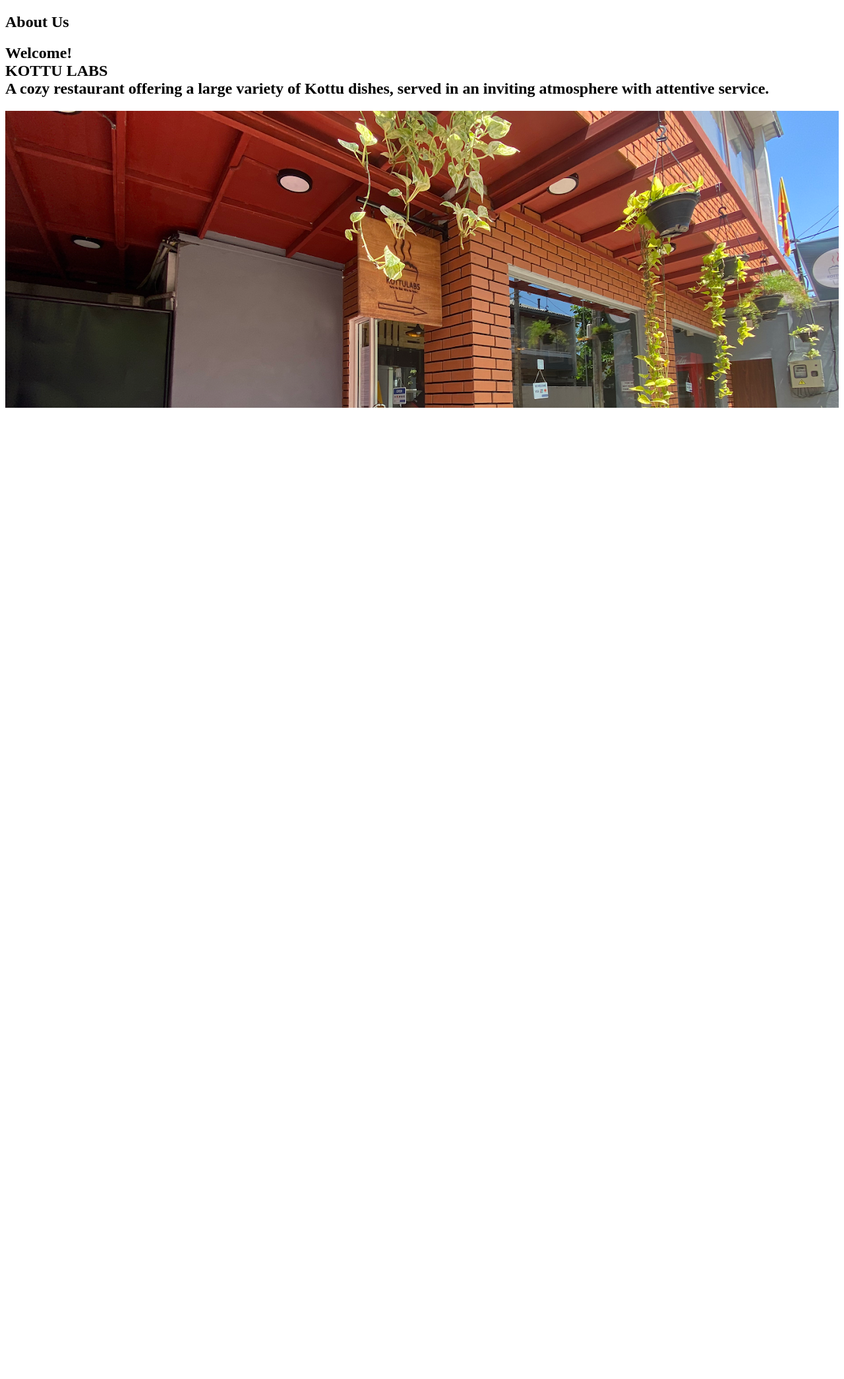
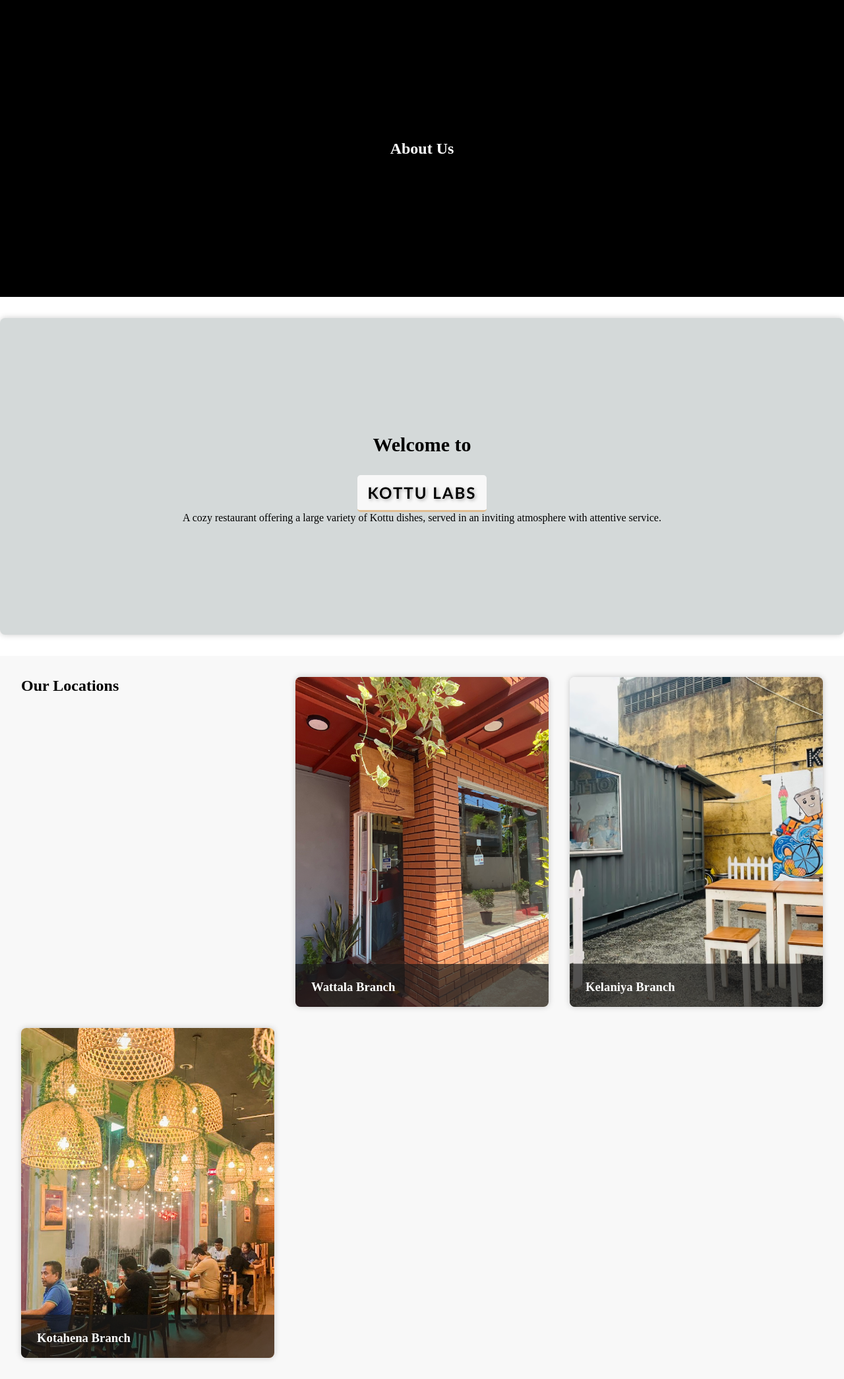
Before and after one commit to NadunMN/Kottu-Labs, a PHP site: page /views/about.php in a window 1280 px wide. Shown: the whole page at 66% size. Before the commit the page ends 618 px from the top, so only its background shows below. Run offline with PHP 8.4, Linux system fonts and the light colour scheme.

Commit message:
Updated about

```diff
--- a/public/CSS/about.css
+++ b/public/CSS/about.css
@@ -1,161 +1,199 @@
-/* body {
-  font-family: 'Times New Roman', Times, serif;
-  font-size: 17px;
-  color: #fff;
-} */
+/* Global variables for consistent theming */
+:root {
+  --primary-color: #000000;
+  --secondary-color: #e0bd91;
+  --text-light: #ffffff;
+  --text-dark: #000000;
+  --bg-light: #f8f8f8;
+  --bg-dark: rgba(27, 27, 27, 0.7);
+  --shadow-regular: 0px 0px 10px rgba(0, 0, 0, 0.2);
+  --shadow-strong: 5px 5px 20px rgba(0, 0, 0, 0.3);
+  --transition-speed: 0.3s;
+  --max-width-container: 1480px;
+  --font-primary: 'Times New Roman', Times, serif;
+  --font-secondary: 'Trebuchet MS', 'Lucida Sans Unicode', 'Lucida Grande', 'Lucida Sans', Arial, sans-serif;
+}
 
+/* Reset and base styles */
+* {
+  margin: 0;
+  padding: 0;
+  box-sizing: border-box;
+}
+
+/* Hero Section */
 .container1 {
   height: 450px;
   width: 100%;
   position: relative;
+  background: var(--primary-color);
+  display: flex;
+  align-items: center;
+  justify-content: center;
   overflow: hidden;
-    background: #000;
 }
-  /* #aboutHeader::before {
-    content: "";
+
+.container1 .title {
+  text-align: center;
+  color: var(--text-light);
+  padding: 0 20px;
+}
+
+.container1 .title h2 {
+  font-size: clamp(2rem, 5vw, 3.75rem);
+  font-family: var(--font-primary);
+  opacity: 0;
+  animation: fadeIn 1s ease-in forwards;
+}
+
+/* Main Content Section */
+.container2 {
+  display: flex;
+  flex-direction: column;
+  justify-content: center;
+  align-items: center;
+  min-height: 60vh;
+  background-color: rgb(212, 217, 217);
+  color: var(--text-dark);
+  max-width: var(--max-width-container);
+  margin: 2rem auto;
+  padding: 2rem;
+  border-radius: 8px;
+  box-shadow: var(--shadow-regular);
+}
+
+.container2 h2 {
+  margin-bottom: 1.5rem;
+  font-size: clamp(1.5rem, 3vw, 1.875rem);
+  line-height: 1.5;
+  font-family: var(--font-primary);
+}
+
+/* Cards Section */
+.container3 {
+  display: grid;
+  grid-template-columns: repeat(auto-fit, minmax(300px, 1fr));
+  gap: 2rem;
+  padding: 2rem;
+  background: var(--bg-light);
+  max-width: var(--max-width-container);
+  margin: 0 auto;
+}
+
+.container3 .card {
+  height: 500px;
+  background: var(--text-light);
+  border-radius: 8px;
+  overflow: hidden;
+  position: relative;
+  box-shadow: var(--shadow-regular);
+  transition: transform var(--transition-speed) ease, box-shadow var(--transition-speed) ease;
+}
+
+.container3 .card:hover {
+  transform: translateY(-5px);
+  box-shadow: var(--shadow-strong);
+}
+
+.container3 .card img {
+  height: 100%;
+  width: 100%;
+  object-fit: cover;
+  transition: transform var(--transition-speed) ease;
+}
+
+.container3 .intro {
   position: absolute;
+  bottom: 0;
   width: 100%;
-    height: 100%;
-    top: 0;
-    left: 0;
-    /* background: url("../Photo/Thirani_pics/dinein_pic.jpg") no-repeat center center;
-    background-size: cover;
-    filter: blur(8px);
-  } */
-  .container1 .title {
-    position: absolute;
-    top: 50%;
-    left: 50%;
-    transform: translate(-50%, -50%);
-    color: #fff;
+  padding: 1.5rem;
+  background: var(--bg-dark);
+  color: var(--text-light);
+  transform: translateY(calc(100% - 65px));
+  transition: transform var(--transition-speed) ease;
+}
 
+.container3 .card:hover .intro {
+  transform: translateY(0);
 }
-  .container1 .title h2 {
-    font-size: 60px;
-    font-family: 'Times New Roman', Times, serif;
+
+.container3 .card:hover img {
+  transform: scale(1.05);
+}
+
+.container3 .card h1 {
+  font-size: 1.5rem;
+  margin-bottom: 0.5rem;
+}
+
+.container3 .card p {
+  line-height: 1.6;
+  opacity: 0;
+  transition: opacity var(--transition-speed) ease;
+}
+
+.container3 .card:hover p {
+  opacity: 1;
+}
+
+/* Name Styling */
+.Name {
+  color: var(--primary-color);
+  font-family: var(--font-secondary);
+  font-size: clamp(1.25rem, 2vw, 1.5rem);
+  font-weight: bold;
+  text-transform: uppercase;
+  letter-spacing: 2px;
+  text-shadow: 2px 2px 5px rgba(0, 0, 0, 0.3);
+  border-bottom: 3px solid var(--secondary-color);
+  padding: 0.75rem 1rem;
+  background-color: var(--bg-light);
+  border-radius: 5px;
+  display: inline-block;
+}
+
+/* Animations */
+@keyframes fadeIn {
+  from {
+    opacity: 0;
+    transform: translateY(20px);
+  }
+  to {
+    opacity: 1;
+    transform: translateY(0);
+  }
+}
+
+/* Media Queries */
+@media (max-width: 768px) {
+  .container1 {
+    height: 350px;
   }
 
   .container2 {
-    display: flex;
-    justify-content: center; /* Horizontally centers the container1 */
-    align-items: center;     /* Vertically centers the container1 */
-    height: 60vh;           /* Full viewport height */
-    padding: 0;              /* Remove padding to ensure full centering */
-    background-color: rgb(212, 217, 217);
-    color: #000;
-    max-width: 1000px;
-    text-align: center;
-    margin: 0 auto;
-    box-shadow: 0px 0px 10px 5px rgba(0, 0, 0, 0.2);
+    padding: 1rem;
+    margin: 1rem;
+  }
+
+  .container3 {
+    padding: 1rem;
+  }
+
+  .container3 .card {
+    height: 400px;
+  }
+}
+
+@media (max-width: 480px) {
+  .container1 {
+    height: 250px;
   }
 
   .container2 h2 {
-    margin-bottom: 25px;
-    font-size: 30px;
-    line-height: 60px;
-    font-family: 'Times New Roman', Times, serif;
+    line-height: 1.4;
   }
 
-  .container3{
-    display: flex;
-    justify-content: space-around; /* Evenly spaces cards */
-    align-items: center;
-    padding: 20px; /* Adjust as needed for spacing */
-    background: #f8f8f8;
-    flex-wrap: wrap; /* Allows cards to wrap to the next line on smaller screens */
-    max-width: 1480px;
-    width: 100%;
-    margin: 0 auto;
+  .Name {
+    padding: 0.5rem 0.75rem;
   }
-
-  .container3 .card{
-    display: flex;
-    flex-direction: column;
-    align-items: center;
-    background: whitesmoke;
-    height: 500px;
-    width: 350px;
-    margin: 20px;
-    box-shadow: 5px 5px 20px black;
-    overflow: hidden;
-    position: relative;
 }
-  .container3 .card img {
-    height: 500px; /* Adjust to match the aspect ratio */
-    width: 100%;
-    object-fit: cover; /* Ensures image covers the area without distortion */
-    border-radius: 3px 3px 0 0;
-    transition: .5s;
-  }
-  .container3 .intro {
-    padding: 5px;
-    box-sizing: border-box;
-    position: absolute;
-    bottom: 0;
-    width: 100%;
-    background: rgba(27, 27, 27, .7);
-    color: white;
-    transition: .5s;
-    text-align: center;
-    height: 65px;
-  }
-  .container3 .card:hover{
-    cursor: pointer;
-  }
-  .container3 .card:hover .intro{
-    height: 50%;
-    bottom: 0;
-  }
-  .container3 .card:hover p{
-    opacity: 1;
-    visibility: visible;
-  }
-  .container3 .card:hover img{
-    transform: scale(1.1) rotate(-3deg);
-  }
-  .container3 .card h1{
-    margin: 0px 0px;
-    font-size: 30px;
-  }
-  .container3 .card p{
-    font-size: 16px;
-    line-height: 1.5;
-    margin: 10px 0;
-    visibility: hidden;
-    opacity: 0;
-    transition: visibility 0s, opacity 0.5s linear;
-  }
-  .container3 .card span{
-    font-weight: bold;
-  }
-
-
-
-  /* h2 {
-    line-height: 60px;
-    font-family: 'Times New Roman', Times, serif;
-  } */
-
-  /* .container13 {
-    display: flex;
-    flex-wrap: wrap; /* Allows cards to wrap to the next line on smaller screens
-    justify-content: space-around; /* Evenly spaces cards
-    max-width: 1280px;
-    width: 100%;
-    margin: 0 auto;
-  } */
-
-  .Name {
-    color: #000000; /* Text color */
-    font-family: 'Trebuchet MS', 'Lucida Sans Unicode', 'Lucida Grande', 'Lucida Sans', Arial, sans-serif;
-    font-size: 150%;
-    font-weight: bold; /* Makes the text bolder */
-    text-transform: uppercase; /* Transforms text to uppercase */
-    letter-spacing: 2px; /* Adds spacing between letters */
-    text-shadow: 2px 2px 5px rgba(0, 0, 0, 0.3); /* Adds a subtle shadow for depth */
-    border-bottom: 3px solid #e0bd91; /* Adds a bottom border to underline the text */
-    padding-bottom: 5px; /* Adds space between the text and the border */
-    background-color: #f4f4f4; /* Adds a background color */
-    padding: 10px 15px; /* Adds padding inside the element */
-    border-radius: 5px; /* Rounds the corners of the background */
-  }
--- a/views/about.php
+++ b/views/about.php
@@ -3,60 +3,86 @@
 <head>
     <meta charset="UTF-8">
     <meta name="viewport" content="width=device-width, initial-scale=1.0">
-    <title>About us</title>
+    <meta name="description" content="About Kottu Labs - A cozy restaurant offering a variety of Kottu dishes in multiple locations across Sri Lanka">
+    <title>About Us - Kottu Labs</title>
     <link rel="stylesheet" href="/CSS/about.css">
+    <!-- Preload important images -->
+    <link rel="preload" as="image" href="/Photo/Thirani_pics/Wattala.png">
+    <link rel="preload" as="image" href="/Photo/Thirani_pics/Kelaniya.jpg">
+    <link rel="preload" as="image" href="/Photo/Thirani_pics/Kotahena.jpg">
 </head>
 
 <body>
-
-        <section id="aboutHeader">
-            <div class="container">
-                <div class="title">
-                    <h2>About Us</h2>
-                </div>
+    <main>
+        <!-- Hero Section -->
+        <section class="container1" aria-label="Page Header">
+            <div class="title">
+                <h1>About Us</h1>
             </div>
         </section>
 
-        <section id="aboutPageSec">
-            <div class="container">
-                <h2>Welcome!<br> <span class="pClr">KOTTU LABS</span> <br> A cozy restaurant offering a large variety of Kottu dishes, served in an inviting atmosphere with attentive service.</h2>
-            </div>
+        <!-- Welcome Section -->
+        <section class="container2" aria-label="Welcome Message">
+            <h2>Welcome to</h2>
+            <div class="Name">KOTTU LABS</div>
+            <p class="welcome-text">
+                A cozy restaurant offering a large variety of Kottu dishes,
+                served in an inviting atmosphere with attentive service.
+            </p>
         </section>
 
-        <section id="MidSec">
-            <div class="container1">
+        <!-- Branches Section -->
+        <section class="container3" aria-label="Our Branches">
+            <h2 class="visually-hidden">Our Locations</h2>
 
-                <div class="card">
-                    <img src="/Photo/Thirani_pics/Wattala.png" alt="Wattala">
-                    <div class="intro">
-                        <h1>Wattala Branch</h1>
-                        <p>Kottu Labs' <span>Wattala branch</span> offers a vibrant dining experience, specializing in a wide variety of freshly made kottu dishes. With its modern ambiance and friendly staff,
-                            it's the perfect spot to enjoy Sri Lanka's beloved street food with a creative twist.</p>
-                    </div>
+            <!-- Wattala Branch Card -->
+            <article class="card">
+                <img src="/Photo/Thirani_pics/Wattala.png"
+                     alt="Wattala Branch Exterior"
+                     loading="lazy">
+                <div class="intro">
+                    <h3>Wattala Branch</h3>
+                    <p>
+                        Kottu Labs' <strong>Wattala branch</strong> offers a vibrant dining experience,
+                        specializing in a wide variety of freshly made kottu dishes. With its modern
+                        ambiance and friendly staff, it's the perfect spot to enjoy Sri Lanka's
+                        beloved street food with a creative twist.
+                    </p>
                 </div>
+            </article>
 
-                <div class="card">
-                    <img src="/Photo/Thirani_pics/Kelaniya.jpg" alt="Kelaniya">
-                    <div class="intro">
-                        <h1>Kelaniya Branch</h1>
-                        <p>Kottu Labs' <span>Kelaniya branch</span> offers a wide variety of freshly made kottu dishes in an aesthetic dining area that blends traditional charm with contemporary design.
-                        The friendly and attentive staff ensure that every visit is not just a meal, but an enjoyable experience.</p>
-                    </div>
+            <!-- Kelaniya Branch Card -->
+            <article class="card">
+                <img src="/Photo/Thirani_pics/Kelaniya.jpg"
+                     alt="Kelaniya Branch Interior"
+                     loading="lazy">
+                <div class="intro">
+                    <h3>Kelaniya Branch</h3>
+                    <p>
+                        Kottu Labs' <strong>Kelaniya branch</strong> offers a wide variety of
+                        freshly made kottu dishes in an aesthetic dining area that blends
+                        traditional charm with contemporary design. The friendly and attentive
+                        staff ensure that every visit is not just a meal, but an enjoyable experience.
+                    </p>
                 </div>
+            </article>
 
-                <div class="card">
-                    <img src="/Photo/Thirani_pics/Kotahena.jpg" alt="Kotahena">
-                    <div class="intro">
-                        <h1>Kotahena Branch</h1>
-                        <p>Kottu Labs' <span>Kotahena branch</span> ,the newly opened branch elevates the kottu dining experience with its fine dining area, where elegance meets comfort. Specializing in a range of expertly crafted kottu dishes,
-                        this branch offers the perfect setting for a sophisticated taste.</p>
-                    </div>
+            <!-- Kotahena Branch Card -->
+            <article class="card">
+                <img src="/Photo/Thirani_pics/Kotahena.jpg"
+                     alt="Kotahena Branch Dining Area"
+                     loading="lazy">
+                <div class="intro">
+                    <h3>Kotahena Branch</h3>
+                    <p>
+                        Kottu Labs' <strong>Kotahena branch</strong>, the newly opened branch
+                        elevates the kottu dining experience with its fine dining area, where
+                        elegance meets comfort. Specializing in a range of expertly crafted
+                        kottu dishes, this branch offers the perfect setting for a sophisticated taste.
+                    </p>
                 </div>
-
-                </div>
-            </div>
+            </article>
         </section>
-
-
+    </main>
 </body>
 </html>
--- a/views/cancelReserve.php
+++ b/views/cancelReserve.php
@@ -10,7 +10,7 @@
 <body>
 
     <div class="container">
-        <img src="../Photos/KottuLabs_logo.png" alt="Kottu Labs Logo" class="logo">
+        <img src="/Photos/KottuLabs_logo.png" alt="Kottu Labs Logo" class="logo">
         <h1>Cancel your Reservation </h1>
         <form>
 
@@ -21,7 +21,7 @@
                 <input type="tel" pattern="[0-9]{10}" required>
             </div>
 
-            <button type="proceed">Cancel Reservation</button>
+            <button type="submit">Cancel Reservation</button>
         </form>
     </div>
 
```
Also changed, not shown: views/dinein.php (+3 -7 lines). Lines whose indentation alone changed are shown as unchanged.
